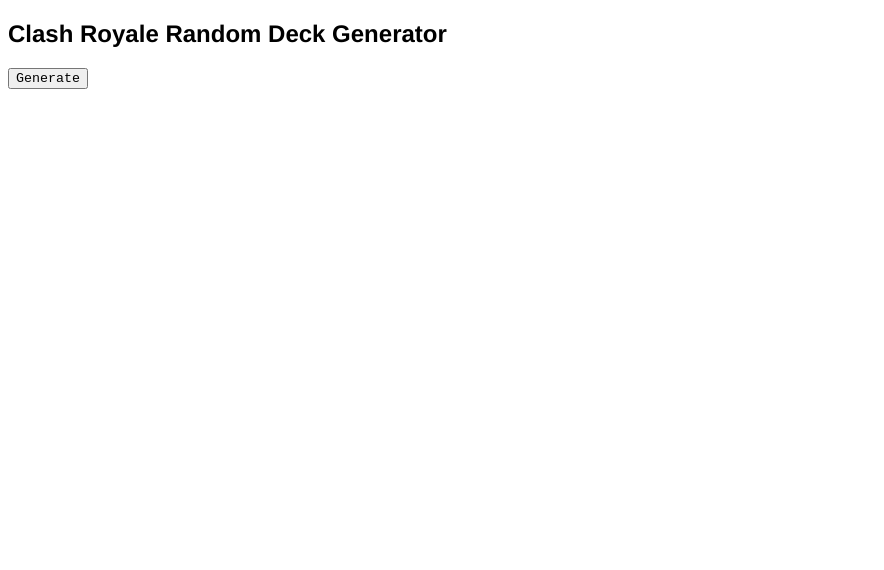
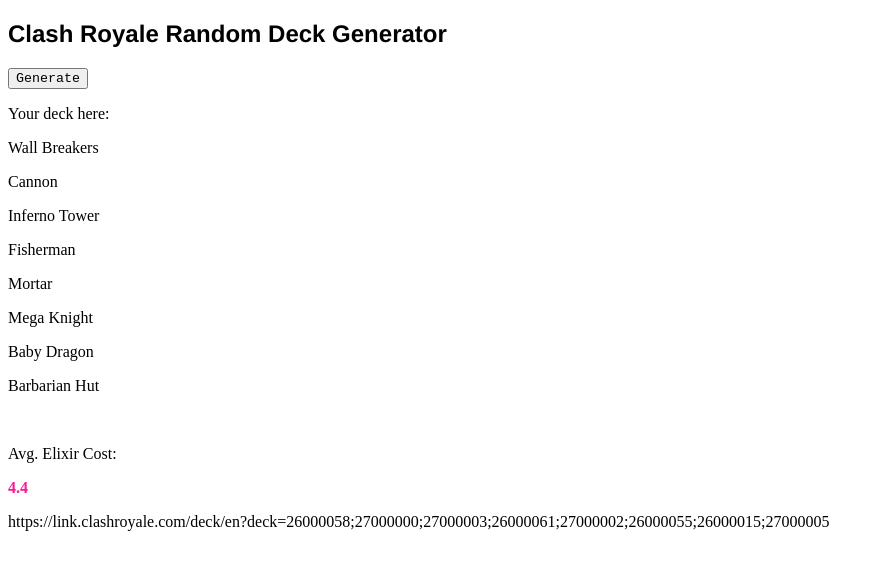
Before and after one commit to hansa241/hansa241.github.io, a plain HTML site: page gen/index.html in a window 1280 px wide. Both pictures are taken after a click on the button "Generate". Shown: the whole page, without its empty margins (0-884 px from the left). Drawn offline with Linux system fonts and the light colour scheme.

Commit message:
Clash Royale Deck Gen 1.0 Release

```diff
--- a/gen/gen.js
+++ b/gen/gen.js
@@ -0,0 +1,141 @@
+var cardNames = ["Skeletons", "Fire Spirit", "Ice Spirit", "Electro Spirit", "Goblins", "Spear Goblins", "Bomber", "Bats", "Zap", "Giant Snowball", "Knight", "Archers", "Minions", "Arrows", "Cannon", "Goblin Gang", "Skeleton Barrel", "Firecracker", "Royal Delivery", "Skeleton Dragons", "Mortar", "Tesla", "Barbarians", "Minion Horde", "Rascals", "Royal Giant", "Elite Barbarians", "Royal Recruits", "Heal Spirit", "Ice Golem", "Tombstone", "Mega Minion", "Dart Goblin", "Earthquake", "Elixir Golem", "Fireball", "Mini Pekka", "Musketeer", "Goblin Cage", "Valkyrie", "Battle Ram", "Hog Rider", "Flying Machine", "Furnace", "Zappies", "Bomb Tower", "Battle Healer", "Giant", "Wizard", "Inferno Tower", "Royal Hogs", "Goblin Hut", "Rocket", "Elixir Collector", "Barbarian Hut", "3 Musketeers", "Mirror", "Barbarian Barrel", "Wall Breakers", "Rage", "Skeleton Army", "Goblin Barrel", "Guards", "Tornado", "Clone", "Baby Dragon", "Dark Prince", "Freeze", "Poison", "Hunter", "Goblin Drill", "Witch", "Balloon", "Prince", "Electro Dragon", "Executioner", "Bowler", "Cannon Cart", "Giant Skeleton", "X-Bow", "Goblin Giant", "Lightning", "Pekka", "Golem", "Electro Giant", "Log", "Miner", "Princess", "Ice Wizard", "Royal Ghost", "Bandit", "Fisherman", "Inferno Dragon", "Electro Wizard", "Magic Archer", "Night Witch", "Lumberjack", "Mother Witch", "Ram Rider", "Graveyard", "Sparky", "Mega Knight", "Lava Hound", "Golden Knight", "Mighty Miner", "Archer Queen", "Skeleton King"];
+var codes = [26000010, 26000031, 26000030, 26000084, 26000002, 26000019, 26000013, 26000049, 28000008, 28000017, 26000000, 26000001, 26000005, 28000001, 27000000, 26000041, 26000056, 26000064, 28000018, 26000080, 27000002, 27000006, 26000008, 26000022, 26000053, 26000024, 26000043, 26000047, 28000016, 26000038, 27000009, 26000039, 26000040, 28000014, 26000067, 28000000, 26000018, 26000014, 27000012, 26000011, 26000036, 26000021, 26000057, 27000010, 26000052, 27000004, 26000068, 26000003, 26000017, 27000003, 26000059, 27000001, 28000003, 27000007, 27000005, 26000028, 28000006, 28000015, 26000058, 28000002, 26000012, 28000004, 26000025, 28000012, 28000013, 26000015, 26000027, 28000005, 28000009, 26000044, 27000013, 26000007, 26000006, 26000016, 26000063, 26000045, 26000034, 26000054, 26000020, 27000008, 26000060, 28000007, 26000004, 26000009, 26000085, 28000011, 26000032, 26000026, 26000023, 26000050, 26000046, 26000061, 26000037, 26000042, 26000062, 26000048, 26000035, 26000083, 26000051, 28000010, 26000033, 26000055, 26000029, 26000074, 26000065, 26000072, 26000069];
+var eCost = [1, 1, 1, 1, 2, 2, 2, 2, 2, 2, 3, 3, 3, 3, 3, 3, 3, 3, 3, 4, 4, 4, 5, 5, 5, 6, 6, 7, 1, 2, 3, 3, 3, 3, 3, 4, 4, 4, 4, 4, 4, 4, 4, 4, 4, 4, 4, 5, 5, 5, 5, 5, 6, 6, 7, 9, 1, 2, 2, 2, 3, 3, 3, 3, 3, 4, 4, 4, 4, 4, 4, 5, 5, 5, 5, 5, 5, 5, 6, 6, 6, 6, 7, 8, 8, 2, 3, 3, 3, 3, 3, 3, 4, 4, 4, 4, 4, 4, 5, 5, 6, 7, 7, 4, 4, 5, 4];
+var usedNumbers = [];
+var usedNames = [];
+var one;
+var two;
+var three;
+var four;
+var five;
+var six;
+var seven;
+var eight;
+var n;
+var br = "\n";
+
+function runGenerator(){
+  clear();
+  gen();
+  getECost();
+  setLink();
+};
+
+function gen() {
+  n = Math.floor((Math.random() * 104));
+  one = cardNames[n];
+  usedNames.push(one);
+  usedNumbers.push(n);
+  check(1);
+  two = cardNames[n];
+  usedNames.push(two);
+  usedNumbers.push(n);
+  check(2);
+  three = cardNames[n];
+  usedNames.push(three);
+  usedNumbers.push(n);
+  check(3);
+  four = cardNames[n];
+  usedNames.push(four);
+  usedNumbers.push(n);
+  check(4);
+  five = cardNames[n];
+  usedNames.push(five);
+  usedNumbers.push(n);
+  check(5);
+  six = cardNames[n];
+  usedNames.push(six);
+  usedNumbers.push(n);
+  check(6);
+  seven = cardNames[n];
+  usedNames.push(seven);
+  usedNumbers.push(n);
+  check(7);
+  eight = cardNames[n];
+  usedNames.push(eight);
+  usedNumbers.push(n);
+  document.getElementById("card1").innerHTML = one;
+  document.getElementById("card2").innerHTML = two;
+  document.getElementById("card3").innerHTML = three;
+  document.getElementById("card4").innerHTML = four;
+  document.getElementById("card5").innerHTML = five;
+  document.getElementById("card6").innerHTML = six;
+  document.getElementById("card7").innerHTML = seven;
+  document.getElementById("card8").innerHTML = eight;
+}
+
+function check(Q){
+  n = Math.floor((Math.random() * 104));
+  for (var i = 0; i < Q; i++) {
+    while(cardNames[n] == usedNames[i]){
+      n = Math.floor((Math.random() * 104));
+    }
+  }
+}
+
+function clear(){
+  usedNames = [];
+  usedNumbers = [];
+  one = undefined;
+  two = undefined;
+  three = undefined;
+  four = undefined;
+  five = undefined;
+  six = undefined;
+  seven = undefined;
+  eight = undefined;
+  n = undefined;
+}
+
+function getECost(){
+  var e1;
+  var e2;
+  var e3;
+  var e4;
+  var e5;
+  var e6;
+  var e7;
+  var e8;
+  var sum;
+  var avg;
+
+  e1 = eCost[usedNumbers[0]];
+  e2 = eCost[usedNumbers[1]];
+  e3 = eCost[usedNumbers[2]];
+  e4 = eCost[usedNumbers[3]];
+  e5 = eCost[usedNumbers[4]];
+  e6 = eCost[usedNumbers[5]];
+  e7 = eCost[usedNumbers[6]];
+  e8 = eCost[usedNumbers[7]];
+
+  sum = e1 + e2 + e3 + e4 + e5 + e6 + e7 + e8;
+  avg = sum / 8;
+
+  document.getElementById("avgECost").innerHTML = avg.toFixed(1);
+}
+
+function setLink(){
+
+  var c1;
+  var c2;
+  var c3;
+  var c4;
+  var c5;
+  var c6;
+  var c7;
+  var c8;
+  var link;
+  var s = ";";
+
+  c1 = codes[usedNumbers[0]];
+  c2 = codes[usedNumbers[1]];
+  c3 = codes[usedNumbers[2]];
+  c4 = codes[usedNumbers[3]];
+  c5 = codes[usedNumbers[4]];
+  c6 = codes[usedNumbers[5]];
+  c7 = codes[usedNumbers[6]];
+  c8 = codes[usedNumbers[7]];
+
+  linkVar = "https://link.clashroyale.com/deck/en?deck=" + c1 + s + c2 + s + c3 + s + c4 + s + c5 + s + c6 + s + c7 + s + c8;
+  document.getElementById("link").innerHTML = linkVar;
+}
--- a/gen/index.html
+++ b/gen/index.html
@@ -9,6 +9,23 @@
     <body>
         <h2 id="crrdg">Clash Royale Random Deck Generator</h2>
         <button type="button" id="generateBtn" onclick="runGenerator()">Generate</button>
+        <br>
+        <p>Your deck here:</p>
+        <p id="card1"></p>
+        <p id="card2"></p>
+        <p id="card3"></p>
+        <p id="card4"></p>
+        <p id="card5"></p>
+        <p id="card6"></p>
+        <p id="card7"></p>
+        <p id="card8"></p>
+        <br>
+        <p>Avg. Elixir Cost:</p>
+        <b id="avgECost"></b>
+        <br>
         <p id="link"></p>
+
+        <script src="gen.js" id="genJs"></script>
+        <noscript>Please enable JavaScript!</noscript>
     </body>
 </html>
--- a/gen/style.css
+++ b/gen/style.css
@@ -4,3 +4,6 @@
 #generateBtn {
     font-family: 'Courier New', Courier, monospace;
 }
+#avgECost {
+    color: deeppink;
+}
```
